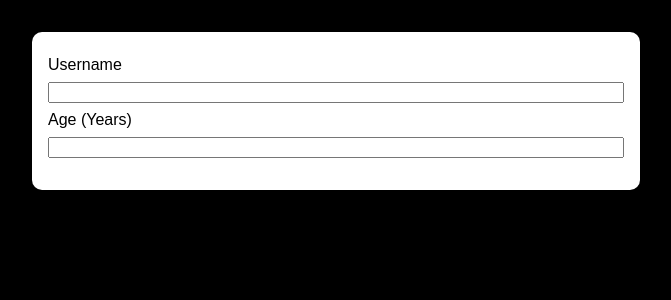
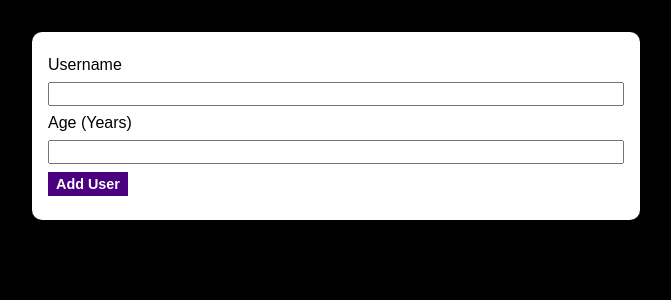
Before and after one commit to jeffMullen/react-guide-username, a React (Create React App) app: page / in a window 1280 px wide. Shown: the top 300 px of the page, without its empty margins (304-975 px from the left). Built offline with nearby package versions, Linux system fonts and the light colour scheme.

Commit message:
creating button UI component and adding it to the form

```diff
--- /dev/null
+++ b/src/components/UI/Button/Button.js
@@ -0,0 +1,13 @@
+import React from "react";
+
+import styles from "./Button.module.css";
+
+const Button = (props) => {
+  return (
+    <button type={props.type} className={styles.button}>
+      {props.children}
+    </button>
+  );
+};
+
+export default Button;
--- /dev/null
+++ b/src/components/UI/Button/Button.module.css
@@ -0,0 +1,13 @@
+.button {
+  background: indigo;
+  color: white;
+  border: transparent;
+  padding: 0.25rem 0.5rem;
+  font-weight: bold;
+  font-size: 0.9rem;
+}
+
+.button:hover {
+  cursor: pointer;
+  background: purple;
+}
--- a/src/components/UserForm/UserForm.js
+++ b/src/components/UserForm/UserForm.js
@@ -1,6 +1,7 @@
 import React from "react";
 
-import Card from "../UI/Card";
+import Card from "../UI/Card/Card";
+import Button from "../UI/Button/Button";
 
 import styles from "./UserForm.module.css";
 
@@ -17,6 +18,9 @@ const UserForm = () => {
             <label>Age (Years)</label>
             <input type="text"></input>
           </div>
+          <div>
+            <Button type="submit">Add User</Button>
+          </div>
         </div>
       </form>
     </Card>
--- a/src/index.css
+++ b/src/index.css
@@ -1,5 +1,6 @@
 * {
   box-sizing: border-box;
+  font-size: 16px;
 }
 
 html {
```
Also changed, not shown: src/components/UI/Card/Card.js (renamed from src/components/UI/Card.js), src/components/UI/Card/Card.module.css (renamed from src/components/UI/Card.module.css).
